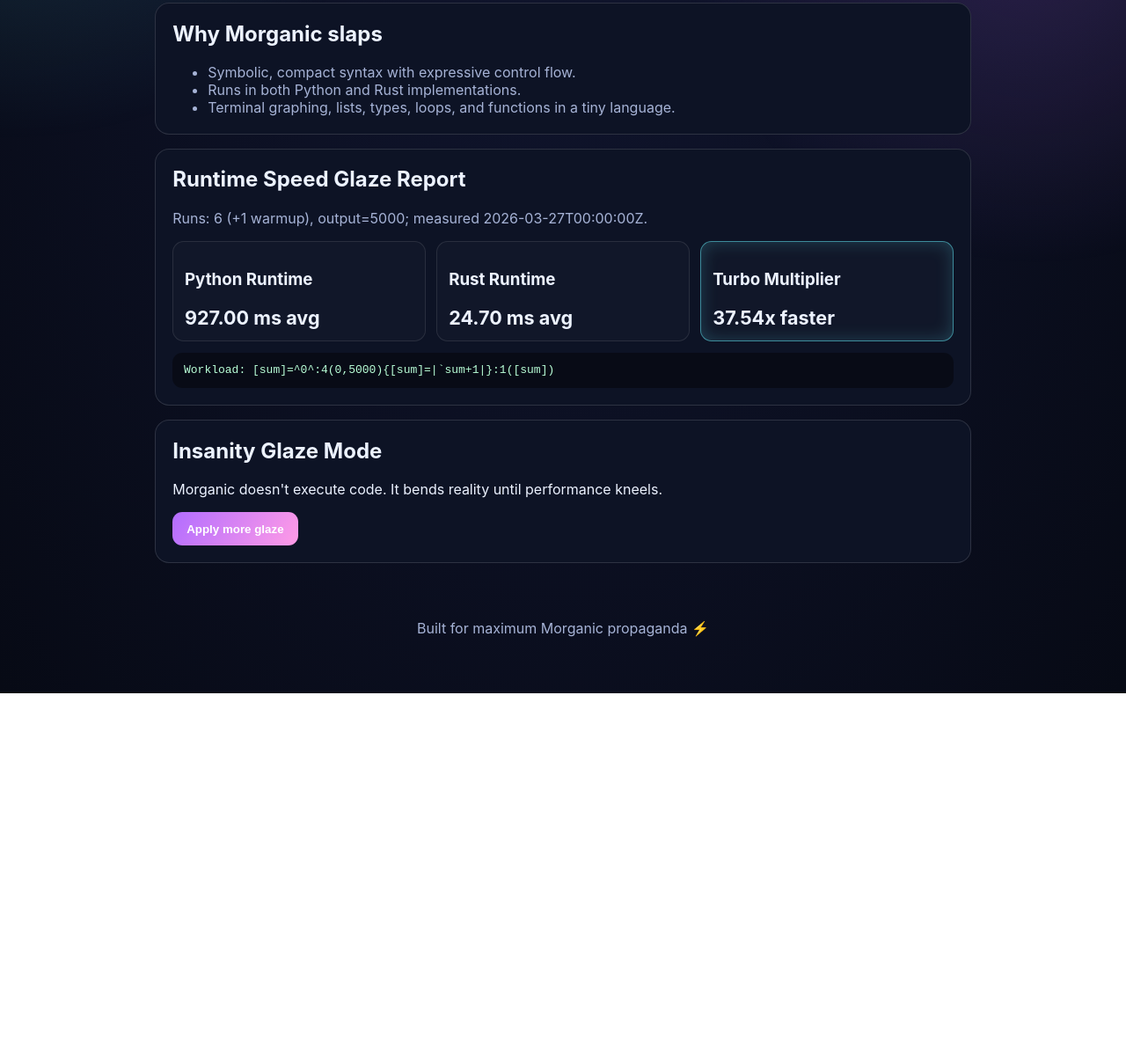
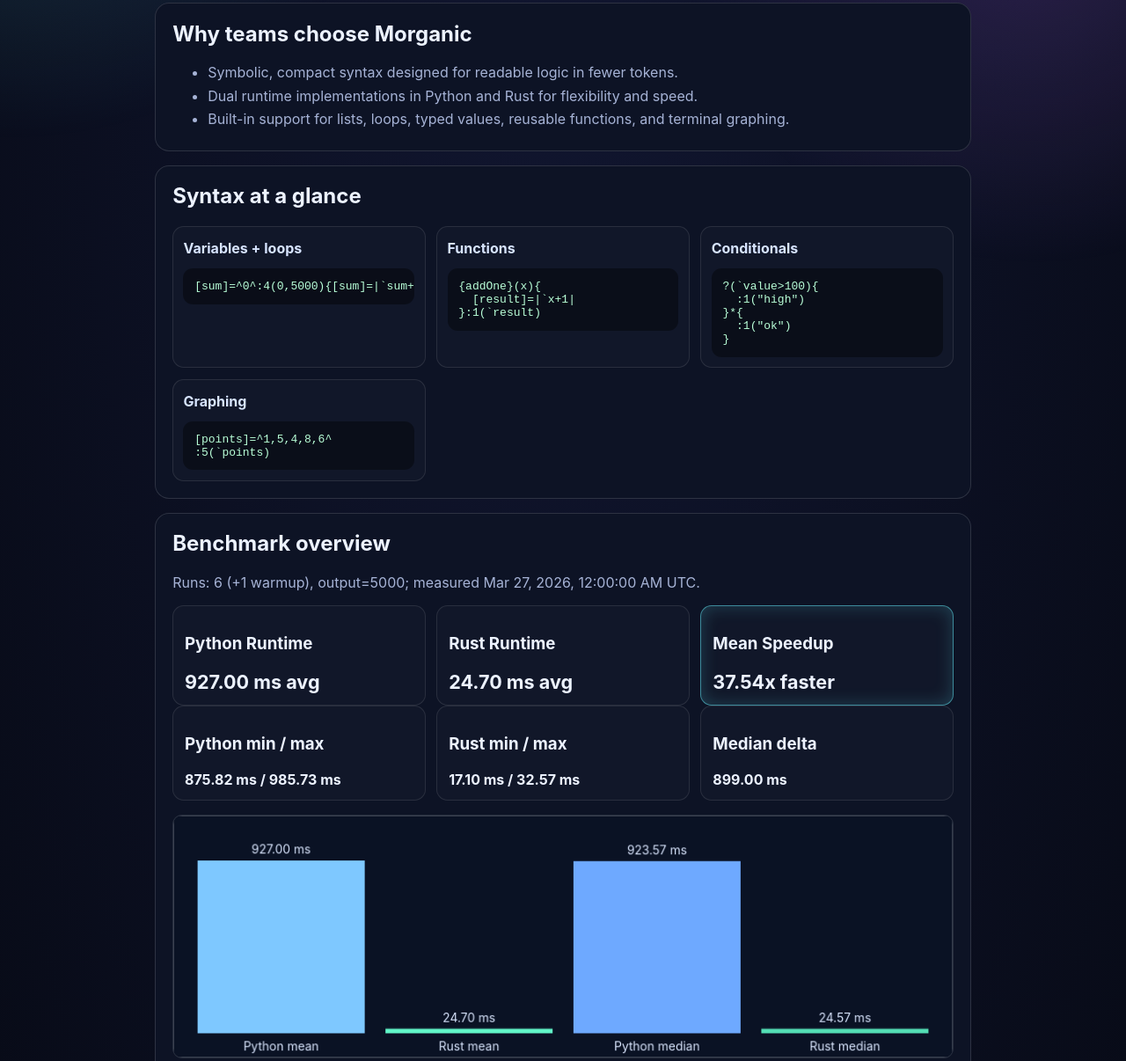
Before and after one commit to creatorlink111/Morganic, a plain HTML site: page website/index.html in a window 1280 px wide. Shown: the part 398-1604 px from the top of the page at 88% size. Before the commit the page ends 1186 px from the top, so only its background shows below. Drawn offline with Linux system fonts and the light colour scheme.

Commit message:
Revamp promo site with richer stats and syntax showcase

```diff
--- a/website/app.js
+++ b/website/app.js
@@ -1,9 +1,53 @@
-const glazeLines = [
-  "Morganic compiles confidence directly into your bloodstream.",
-  "Every colon in Morganic syntax is another star igniting in the dev cosmos.",
-  "Rust Morganic hits the gas so hard that milliseconds file for overtime.",
-  "Python Morganic remains elegant, readable, and still wildly capable."
-];
+function toMs(seconds) {
+  return seconds * 1000;
+}
+
+function formatMs(value) {
+  return `${value.toFixed(2)} ms`;
+}
+
+function drawBenchmarkChart(data) {
+  const canvas = document.getElementById("bench-chart");
+  const context = canvas.getContext("2d");
+  if (!context) return;
+
+  const values = [
+    { label: "Python mean", value: toMs(data.python.mean_s), color: "#7ec8ff" },
+    { label: "Rust mean", value: toMs(data.rust.mean_s), color: "#61f5c8" },
+    { label: "Python median", value: toMs(data.python.median_s), color: "#6ea9ff" },
+    { label: "Rust median", value: toMs(data.rust.median_s), color: "#53ddb4" }
+  ];
+
+  const maxValue = Math.max(...values.map((item) => item.value));
+  const padding = 28;
+  const chartHeight = canvas.height - padding * 2;
+  const barAreaWidth = canvas.width - padding * 2;
+  const barGap = 24;
+  const barWidth = (barAreaWidth - barGap * (values.length - 1)) / values.length;
+
+  context.clearRect(0, 0, canvas.width, canvas.height);
+  context.fillStyle = "#0a1224";
+  context.fillRect(0, 0, canvas.width, canvas.height);
+  context.strokeStyle = "#ffffff33";
+  context.lineWidth = 1;
+  context.strokeRect(0.5, 0.5, canvas.width - 1, canvas.height - 1);
+  context.font = "14px Inter, Segoe UI, sans-serif";
+
+  values.forEach((item, index) => {
+    const ratio = item.value / maxValue;
+    const barHeight = ratio * (chartHeight - 24);
+    const x = padding + index * (barWidth + barGap);
+    const y = canvas.height - padding - barHeight;
+
+    context.fillStyle = item.color;
+    context.fillRect(x, y, barWidth, barHeight);
+
+    context.fillStyle = "#dbe7ff";
+    context.textAlign = "center";
+    context.fillText(formatMs(item.value), x + barWidth / 2, y - 8);
+    context.fillText(item.label, x + barWidth / 2, canvas.height - 8);
+  });
+}
 
 async function loadBenchmarks() {
   const meta = document.getElementById("meta");
@@ -11,28 +55,35 @@ async function loadBenchmarks() {
     const response = await fetch("./benchmark-data.json");
     const data = await response.json();
 
-    const py = data.python.mean_s * 1000;
-    const rs = data.rust.mean_s * 1000;
-    document.getElementById("py-time").textContent = `${py.toFixed(2)} ms avg`;
-    document.getElementById("rs-time").textContent = `${rs.toFixed(2)} ms avg`;
+    const py = toMs(data.python.mean_s);
+    const rs = toMs(data.rust.mean_s);
+    const pyMin = toMs(data.python.min_s);
+    const pyMax = toMs(data.python.max_s);
+    const rsMin = toMs(data.rust.min_s);
+    const rsMax = toMs(data.rust.max_s);
+    const medianGap = toMs(data.python.median_s - data.rust.median_s);
+    document.getElementById("py-time").textContent = `${formatMs(py)} avg`;
+    document.getElementById("rs-time").textContent = `${formatMs(rs)} avg`;
     document.getElementById("speedup").textContent = `${data.speedup_mean.toFixed(2)}x faster`;
+    document.getElementById("py-range").textContent = `${formatMs(pyMin)} / ${formatMs(pyMax)}`;
+    document.getElementById("rs-range").textContent = `${formatMs(rsMin)} / ${formatMs(rsMax)}`;
+    document.getElementById("median-gap").textContent = formatMs(medianGap);
     document.getElementById("workload").textContent = `Workload: ${data.workload}`;
+    drawBenchmarkChart(data);
 
-    meta.textContent = `Runs: ${data.iterations} (+${data.warmup_runs} warmup), output=${data.python.last_output}; measured ${data.generated_at_utc}.`;
+    const measured = new Date(data.generated_at_utc).toLocaleString(undefined, {
+      year: "numeric",
+      month: "short",
+      day: "numeric",
+      hour: "2-digit",
+      minute: "2-digit",
+      second: "2-digit",
+      timeZoneName: "short"
+    });
+    meta.textContent = `Runs: ${data.iterations} (+${data.warmup_runs} warmup), output=${data.python.last_output}; measured ${measured}.`;
   } catch (error) {
     meta.textContent = "Could not load benchmark data locally.";
   }
 }
 
-function installGlazeButton() {
-  const line = document.getElementById("glaze-line");
-  const button = document.getElementById("boost");
-  let idx = 0;
-  button.addEventListener("click", () => {
-    idx = (idx + 1) % glazeLines.length;
-    line.textContent = glazeLines[idx];
-  });
-}
-
 loadBenchmarks();
-installGlazeButton();
--- a/website/index.html
+++ b/website/index.html
@@ -9,26 +9,58 @@
   <body>
     <div class="bg-glow"></div>
     <header class="hero">
-      <p class="badge">Programming Language Showcase</p>
+      <p class="badge">Programming Language</p>
       <h1>Morganic</h1>
       <p class="subtitle">
-        The syntax is strange. The vibe is immaculate. The execution? Unreasonably glorious.
+        A concise language for expressive scripting, rapid iteration, and high-performance runtime options.
       </p>
-      <a class="cta" href="#benchmark">Witness the speed glaze</a>
+      <a class="cta" href="#benchmark">Explore performance</a>
     </header>
 
     <main class="content">
       <section class="card">
-        <h2>Why Morganic slaps</h2>
+        <h2>Why teams choose Morganic</h2>
         <ul>
-          <li>Symbolic, compact syntax with expressive control flow.</li>
-          <li>Runs in both Python and Rust implementations.</li>
-          <li>Terminal graphing, lists, types, loops, and functions in a tiny language.</li>
+          <li>Symbolic, compact syntax designed for readable logic in fewer tokens.</li>
+          <li>Dual runtime implementations in Python and Rust for flexibility and speed.</li>
+          <li>Built-in support for lists, loops, typed values, reusable functions, and terminal graphing.</li>
         </ul>
       </section>
 
+      <section class="card">
+        <h2>Syntax at a glance</h2>
+        <div class="syntax-grid">
+          <article>
+            <h3>Variables + loops</h3>
+            <pre>[sum]=^0^:4(0,5000){[sum]=|`sum+1|}:1([sum])</pre>
+          </article>
+          <article>
+            <h3>Functions</h3>
+            <pre>
+{addOne}(x){
+  [result]=|`x+1|
+}:1(`result)</pre>
+          </article>
+          <article>
+            <h3>Conditionals</h3>
+            <pre>
+?(`value&gt;100){
+  :1("high")
+}*{
+  :1("ok")
+}</pre>
+          </article>
+          <article>
+            <h3>Graphing</h3>
+            <pre>
+[points]=^1,5,4,8,6^
+:5(`points)</pre>
+          </article>
+        </div>
+      </section>
+
       <section id="benchmark" class="card benchmark">
-        <h2>Runtime Speed Glaze Report</h2>
+        <h2>Benchmark overview</h2>
         <p class="note" id="meta">Loading benchmark data…</p>
         <div class="stats">
           <article>
@@ -40,24 +72,42 @@
             <p id="rs-time">—</p>
           </article>
           <article class="highlight">
-            <h3>Turbo Multiplier</h3>
+            <h3>Mean Speedup</h3>
             <p id="speedup">—</p>
           </article>
         </div>
+        <div class="stats detail-stats">
+          <article>
+            <h3>Python min / max</h3>
+            <p id="py-range">—</p>
+          </article>
+          <article>
+            <h3>Rust min / max</h3>
+            <p id="rs-range">—</p>
+          </article>
+          <article>
+            <h3>Median delta</h3>
+            <p id="median-gap">—</p>
+          </article>
+        </div>
+        <canvas id="bench-chart" width="900" height="280" aria-label="Runtime comparison chart"></canvas>
         <pre id="workload"></pre>
       </section>
 
-      <section class="card marquee">
-        <h2>Insanity Glaze Mode</h2>
-        <p id="glaze-line">
-          Morganic doesn't execute code. It bends reality until performance kneels.
-        </p>
-        <button id="boost">Apply more glaze</button>
+      <section class="card">
+        <h2>Capabilities</h2>
+        <ul>
+          <li><strong>Arithmetic + expressions:</strong> compact operators for fast data transformations.</li>
+          <li><strong>Collections:</strong> lists and indexed values for practical scripting workflows.</li>
+          <li><strong>Control flow:</strong> conditionals and loop forms to model complex behavior.</li>
+          <li><strong>Functions:</strong> reusable blocks for modular program design.</li>
+          <li><strong>Graphing:</strong> terminal chart output for quick visual feedback.</li>
+        </ul>
       </section>
     </main>
 
     <footer>
-      <p>Built for maximum Morganic propaganda ⚡</p>
+      <p>Morganic language showcase</p>
     </footer>
 
     <script src="./app.js" defer></script>
--- a/website/styles.css
+++ b/website/styles.css
@@ -65,6 +65,7 @@ h1 { font-size: clamp(2.2rem, 8vw, 5rem); margin: 0.8rem 0 0.4rem; }
 }
 .card h2 { margin-top: 0; }
 ul { margin: 0; color: var(--muted); }
+li { margin: 0.4rem 0; }
 
 .stats {
   display: grid;
@@ -82,6 +83,7 @@ ul { margin: 0; color: var(--muted); }
   border-color: #66f2ff88 !important;
   box-shadow: 0 0 20px #66f2ff33 inset;
 }
+.detail-stats p { font-size: 1rem; }
 .note { color: var(--muted); }
 pre {
   margin: 0.8rem 0 0;
@@ -92,13 +94,32 @@ pre {
   color: #b9ffd8;
 }
 
-button {
-  background: linear-gradient(120deg, var(--accent2), #ff9be6);
-  border: 0;
-  color: white;
-  padding: 0.7rem 1rem;
+#bench-chart {
+  width: 100%;
+  max-width: 100%;
+  margin-top: 1rem;
   border-radius: 0.7rem;
-  cursor: pointer;
-  font-weight: 700;
+  border: 1px solid #ffffff1f;
+  background: #0a1224;
 }
+
+.syntax-grid {
+  display: grid;
+  grid-template-columns: repeat(auto-fit, minmax(240px, 1fr));
+  gap: 0.8rem;
+}
+
+.syntax-grid article {
+  border: 1px solid #ffffff1a;
+  border-radius: 0.8rem;
+  padding: 0.7rem;
+  background: #ffffff05;
+}
+
+.syntax-grid h3 {
+  margin: 0.2rem 0 0.5rem;
+  font-size: 1rem;
+  color: #d7e4ff;
+}
+
 footer { text-align: center; padding: 2rem 1rem 3rem; color: var(--muted); }
```
